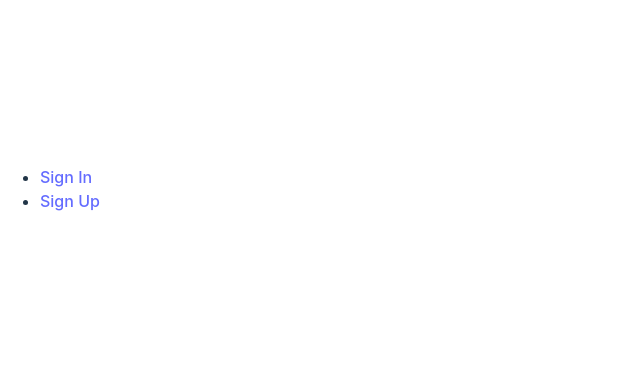
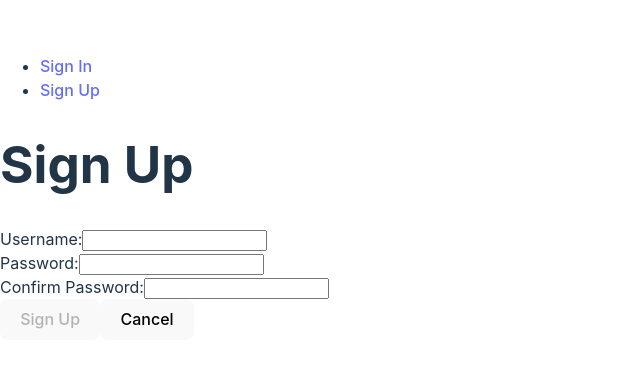
Before and after one commit to kei-the-gae/react-jwt-auth-template, a React (Vite) app: page /signup in a window 1280 px wide. Before the commit this address had no page. Shown: the part 211-578 px from the top of the page, without its empty margins (0-640 px from the left). Built offline with nearby package versions, Linux system fonts and the light colour scheme.

Commit message:
Add sign up form and update state

```diff
--- a/src/App.jsx
+++ b/src/App.jsx
@@ -1,6 +1,7 @@
 import { useState } from 'react';
 import { Routes, Route } from 'react-router-dom';
 import NavBar from './components/NavBar/NavBar';
+import SignupForm from './components/SignupForm/SignupForm';
 import Landing from './components/Landing/Landing';
 import Dashboard from './components/Dashboard/Dashboard';
 
@@ -16,6 +17,7 @@ const App = () => {
         ) : (
           <Route path="/" element={<Landing />} />
         )}
+        <Route path='/signup' element={<SignupForm setUser={setUser} />} />
       </Routes>
     </>
   );
--- /dev/null
+++ b/src/components/SignupForm/SignupForm.jsx
@@ -0,0 +1,83 @@
+import { useState } from 'react';
+import { Link, useNavigate } from 'react-router-dom';
+
+const SignupForm = ({ setUser }) => {
+    const navigate = useNavigate();
+    const [message, setMessage] = useState(['']);
+    const [formData, setFormData] = useState({
+        username: '',
+        password: '',
+        passwordConf: '',
+    });
+
+    const updateMessage = (msg) => {
+        setMessage(msg);
+    };
+
+    const handleChange = (e) => {
+        setFormData({ ...formData, [e.target.name]: e.target.value });
+    };
+
+    const handleSubmit = async (e) => {
+        e.preventDefault();
+        try {
+            setUser(formData);
+            navigate('/');
+        } catch (err) {
+            updateMessage(err.message);
+        };
+    };
+
+    const { username, password, passwordConf } = formData;
+
+    const isFormInvalid = () => {
+        return !(username && password && password === passwordConf);
+    };
+
+    return (
+        <main>
+            <h1>Sign Up</h1>
+            <p>{message}</p>
+            <form onSubmit={handleSubmit}>
+                <div>
+                    <label htmlFor="username">Username:</label>
+                    <input
+                        type="text"
+                        id="name"
+                        value={username}
+                        name="username"
+                        onChange={handleChange}
+                    />
+                </div>
+                <div>
+                    <label htmlFor="password">Password:</label>
+                    <input
+                        type="password"
+                        id="password"
+                        value={password}
+                        name="password"
+                        onChange={handleChange}
+                    />
+                </div>
+                <div>
+                    <label htmlFor="confirm">Confirm Password:</label>
+                    <input
+                        type="password"
+                        id="confirm"
+                        value={passwordConf}
+                        name="passwordConf"
+                        onChange={handleChange}
+                    />
+                </div>
+                <div>
+                    <button disabled={isFormInvalid()}>Sign Up</button>
+                    <Link to="/">
+                        <button>Cancel</button>
+                    </Link>
+                </div>
+            </form>
+        </main>
+    );
+};
+
+export default SignupForm;
```
